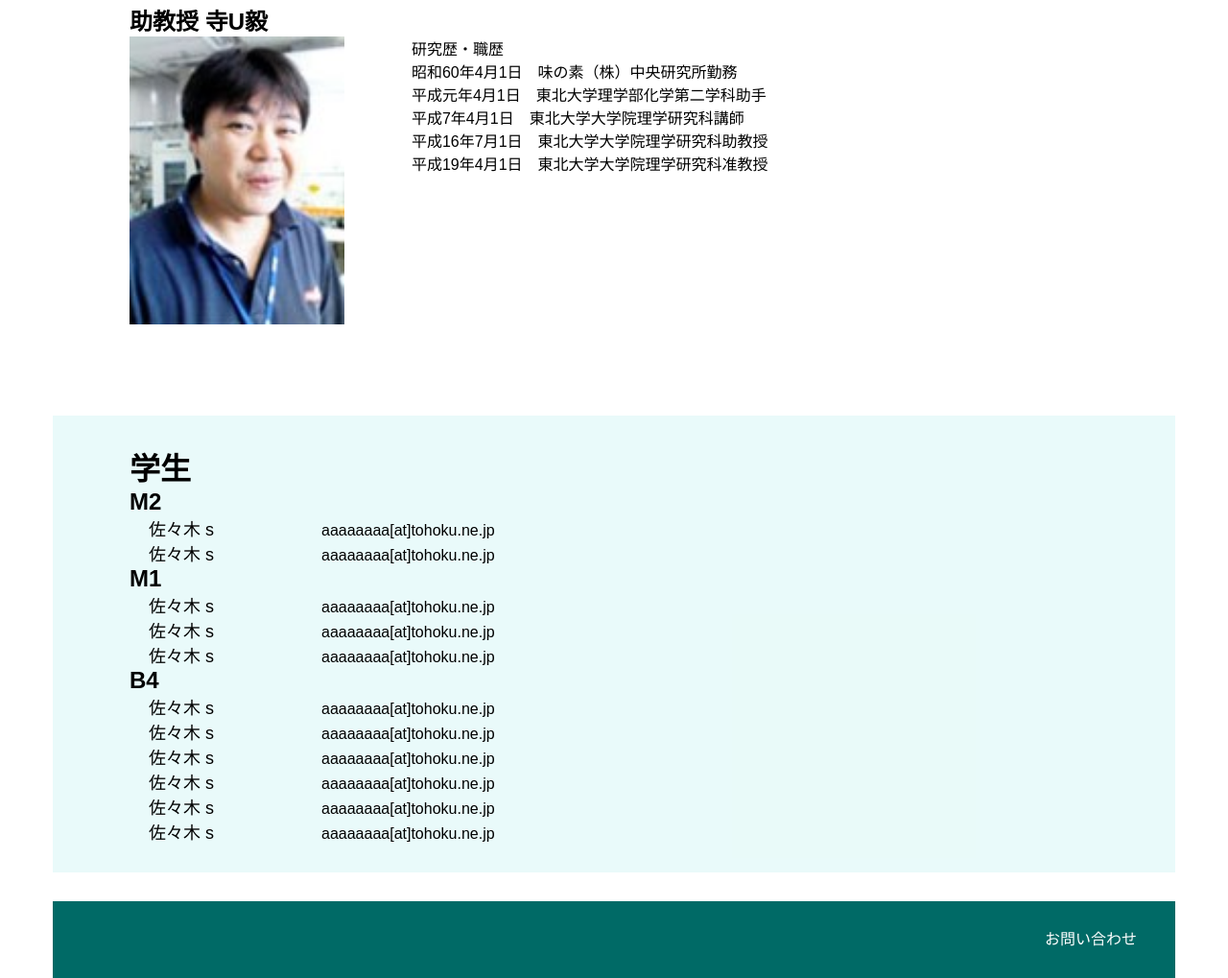
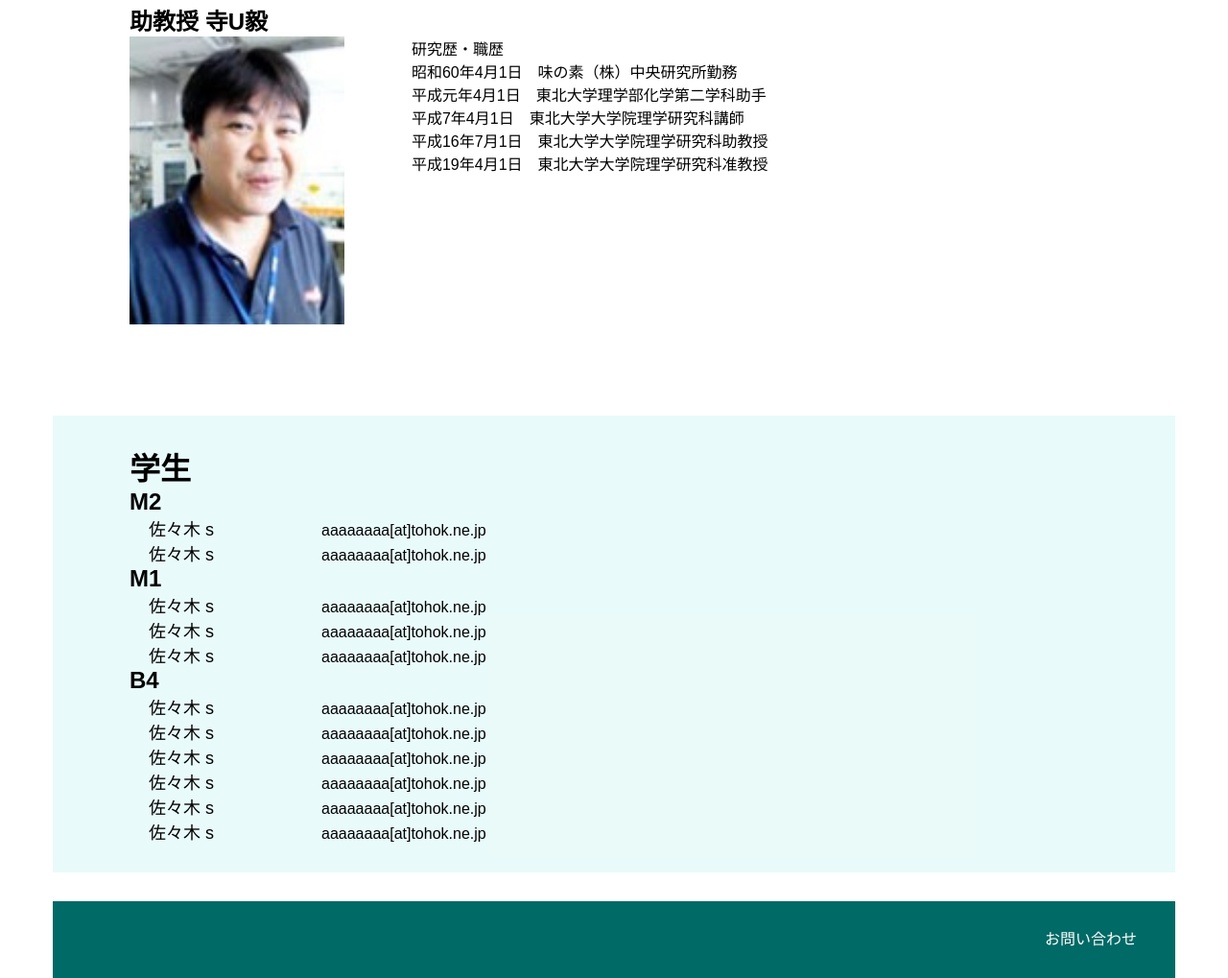
Before and after one commit to s-kechup/GKmember, a plain HTML site: page index.html in a window 1280 px wide. Shown: the part 1647-2666 px from the top of the page at 96% size. Drawn offline with Linux system fonts and the light colour scheme.

Commit message:
Update index.html

```diff
--- a/index.html
+++ b/index.html
@@ -124,19 +124,19 @@
             <div class="staff-contents">
               <div class="grade">
                 <h2>M2</h2>
-                  <span>  佐々木 s </span>aaaaaaaa[at]tohoku.ne.jp <br>
-                  <span>  佐々木 s </span>aaaaaaaa[at]tohoku.ne.jp <br>
+                  <span>  佐々木 s </span>aaaaaaaa[at]tohok.ne.jp <br>
+                  <span>  佐々木 s </span>aaaaaaaa[at]tohok.ne.jp <br>
                 <h2>M1</h2>
-                  <span>  佐々木 s </span>aaaaaaaa[at]tohoku.ne.jp <br>
-                  <span>  佐々木 s </span>aaaaaaaa[at]tohoku.ne.jp <br>
-                  <span>  佐々木 s </span>aaaaaaaa[at]tohoku.ne.jp <br>
+                  <span>  佐々木 s </span>aaaaaaaa[at]tohok.ne.jp <br>
+                  <span>  佐々木 s </span>aaaaaaaa[at]tohok.ne.jp <br>
+                  <span>  佐々木 s </span>aaaaaaaa[at]tohok.ne.jp <br>
                 <h2>B4</h2>
-                  <span>  佐々木 s </span>aaaaaaaa[at]tohoku.ne.jp <br>
-                  <span>  佐々木 s </span>aaaaaaaa[at]tohoku.ne.jp <br>
-                  <span>  佐々木 s </span>aaaaaaaa[at]tohoku.ne.jp <br>
-                  <span>  佐々木 s </span>aaaaaaaa[at]tohoku.ne.jp <br>
-                  <span>  佐々木 s </span>aaaaaaaa[at]tohoku.ne.jp <br>
-                  <span>  佐々木 s </span>aaaaaaaa[at]tohoku.ne.jp <br>
+                  <span>  佐々木 s </span>aaaaaaaa[at]tohok.ne.jp <br>
+                  <span>  佐々木 s </span>aaaaaaaa[at]tohok.ne.jp <br>
+                  <span>  佐々木 s </span>aaaaaaaa[at]tohok.ne.jp <br>
+                  <span>  佐々木 s </span>aaaaaaaa[at]tohok.ne.jp <br>
+                  <span>  佐々木 s </span>aaaaaaaa[at]tohok.ne.jp <br>
+                  <span>  佐々木 s </span>aaaaaaaa[at]tohok.ne.jp <br>
                 </p>
               </div>
             </div>
```
